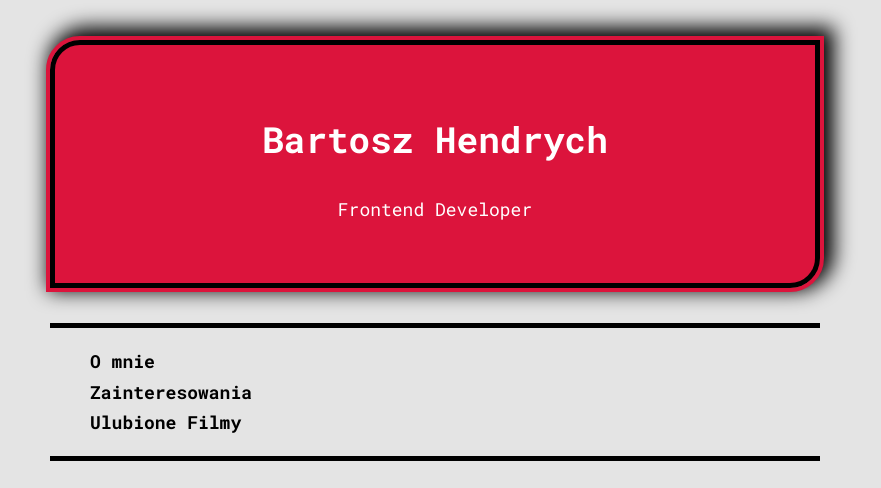
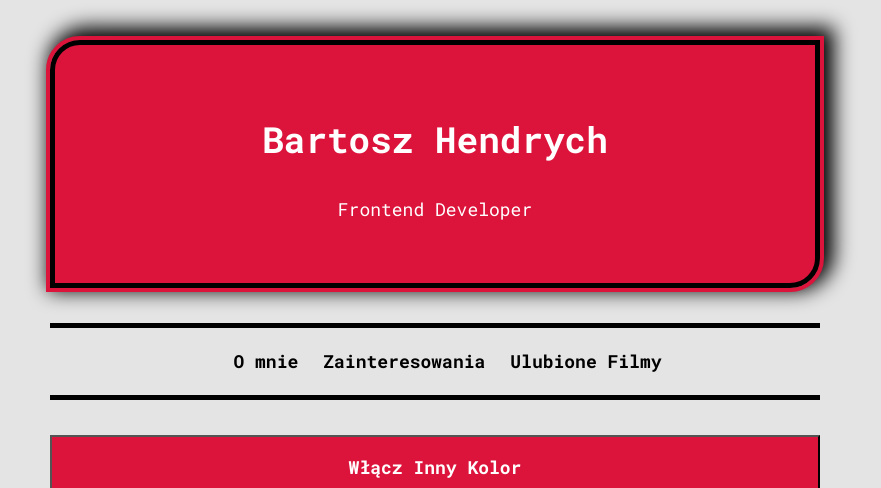
Before and after one commit to BartoszHendrych/Homepage, a plain HTML site: page index.html in a window 1280 px wide. Shown: the top 488 px of the page, without its empty margins (205-1086 px from the left). Drawn offline with nearby package versions, Linux system fonts and the light colour scheme.

Commit message:
styled menu_list

```diff
--- a/css/menu.css
+++ b/css/menu.css
@@ -4,11 +4,22 @@
     border-bottom: 5px solid #000000;
 }
 
+.menu__list {
+    display: flex;
+    flex-wrap: wrap;
+    margin-left: -40px;
+    justify-content: center;
+}
+
 .menu__listItem {
+    margin-left: 25px;
     list-style: none;
+    text-align: center;
 }
 
 .menu__link {
+    list-style: none;
+    display: flex;
     color: #000000;
     font-weight: bold;
     text-decoration: none;
```
